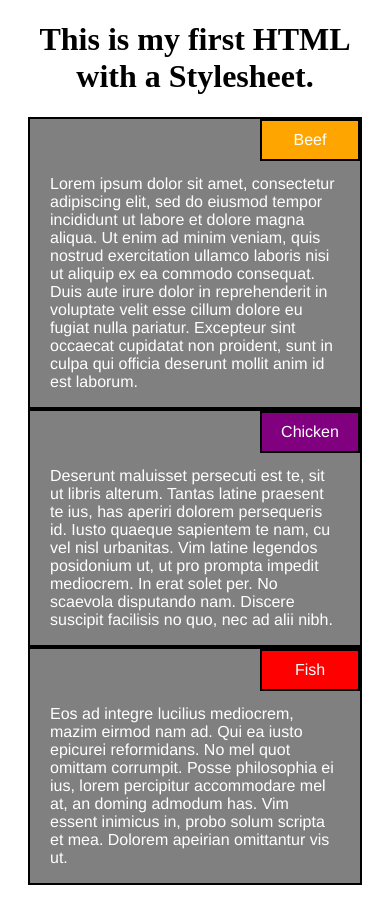
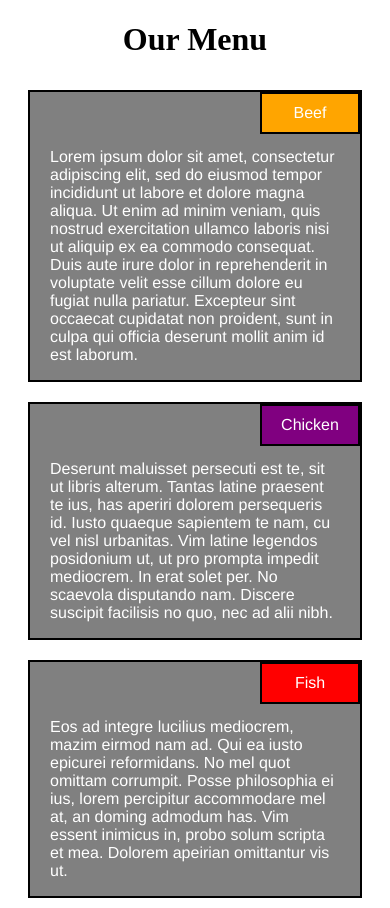
Before and after one commit to nusbaumm/coursera-test, a plain HTML site: page module2/index.html in a window 390 px wide. Drawn offline with Linux system fonts and the light colour scheme.

Commit message:
Fixed display flow

```diff
--- a/module2/css/main.css
+++ b/module2/css/main.css
@@ -18,17 +18,17 @@ div#container {
   border:  2px solid black;
   margin-right: 20px;
   margin-left: 20px;
+  margin-bottom: 10px;
+  margin-top: 10px;
 }
 
 #p1 {
   background: gray;
   position: relative;
-  color: white;
   top: 20px;
+
   }
 
-#p0 {
-}
 
 #p2 {
   border: 2px solid black;
@@ -72,7 +72,6 @@ div#container {
 @media (min-width: 992px) {
   .col-lg-1, .col-lg-2, .col-lg-3, .col-lg-4, .col-lg-5, .col-lg-6, .col-lg-7, .col-lg-8, .col-lg-9, .col-lg-10, .col-lg-11, .col-lg-12 {
     float: left;
-
   }
   .col-lg-1 {
     width: 8.33%;
@@ -114,7 +113,7 @@ div#container {
 
 /********** Medium devices only **********/
 @media (min-width: 768px) and (max-width: 991px) {
-  .col-md-1, .col-md-2, .col-md-3, .col-md-4, .col-md-5, .col-md-6, .col-md-7, .col-md-8, .col-md-9, .col-md-10, .col-md-11, .col-md-12 {
+ .col-md-1, .col-md-2, .col-md-3, .col-md-4, .col-md-5, .col-md-6, .col-md-7, .col-md-8, .col-md-9, .col-md-10, .col-md-11, .col-md-12 {
     float: left;
   }
   .col-md-1 {
@@ -155,12 +154,10 @@ div#container {
   }
 }
 
-@media (min-width: 767px) {
-  .col-sm-1 {
-    float: left;
-  }
-  .col-sm-1 {
-    width:  100%
+@media (max-width: 767px) {
+  .col-sm-12 {
+     width:  100%;
+     float: left;
   }
 }
   }
--- a/module2/index.html
+++ b/module2/index.html
@@ -12,9 +12,9 @@
 	<row>
 
 		<header>
-			<h1>This is my first HTML with a Stylesheet.</h1>
+			<h1>Our Menu</h1>
 		</header>
-		<section class=col-lg-4 class=col-md-6 class=col-sm-1>
+		<section class="col-lg-4 col-md-6 col-sm-12">
 			<div id="container">
 				<p id="p1">Lorem ipsum dolor sit amet, consectetur adipiscing elit, sed do eiusmod tempor incididunt ut labore et dolore magna aliqua.
 					Ut enim ad minim veniam, quis nostrud exercitation ullamco laboris nisi ut aliquip ex ea commodo consequat. Duis aute
@@ -23,14 +23,14 @@
 				<p id="p3">Beef</p>
 			</div>
 		</section>
-		<section class=col-lg-4 class=col-md-6 class=col-sm-1>
+		<section class="col-lg-4 col-md-6 col-sm-12" >
 			<div id="container">
 				<p id="p1">Deserunt maluisset persecuti est te, sit ut libris alterum. Tantas latine praesent te ius, has aperiri dolorem persequeris
 					id. Iusto quaeque sapientem te nam, cu vel nisl urbanitas. Vim latine legendos posidonium ut, ut pro prompta impedit
 					mediocrem. In erat solet per. No scaevola disputando nam. Discere suscipit facilisis no quo, nec ad alii nibh.</p>
 				<p id="p2">Chicken</p>
 		</section>
-		<section class=col-lg-4 class=col-md-6 class=col-sm-1>
+		<section class="col-lg-4 col-md-12 col-sm-12">
 			<div id="container">
 				<p id="p1">Eos ad integre lucilius mediocrem, mazim eirmod nam ad. Qui ea iusto epicurei reformidans. No mel quot omittam corrumpit.
 					Posse philosophia ei ius, lorem percipitur accommodare mel at, an doming admodum has. Vim essent inimicus in, probo
```
